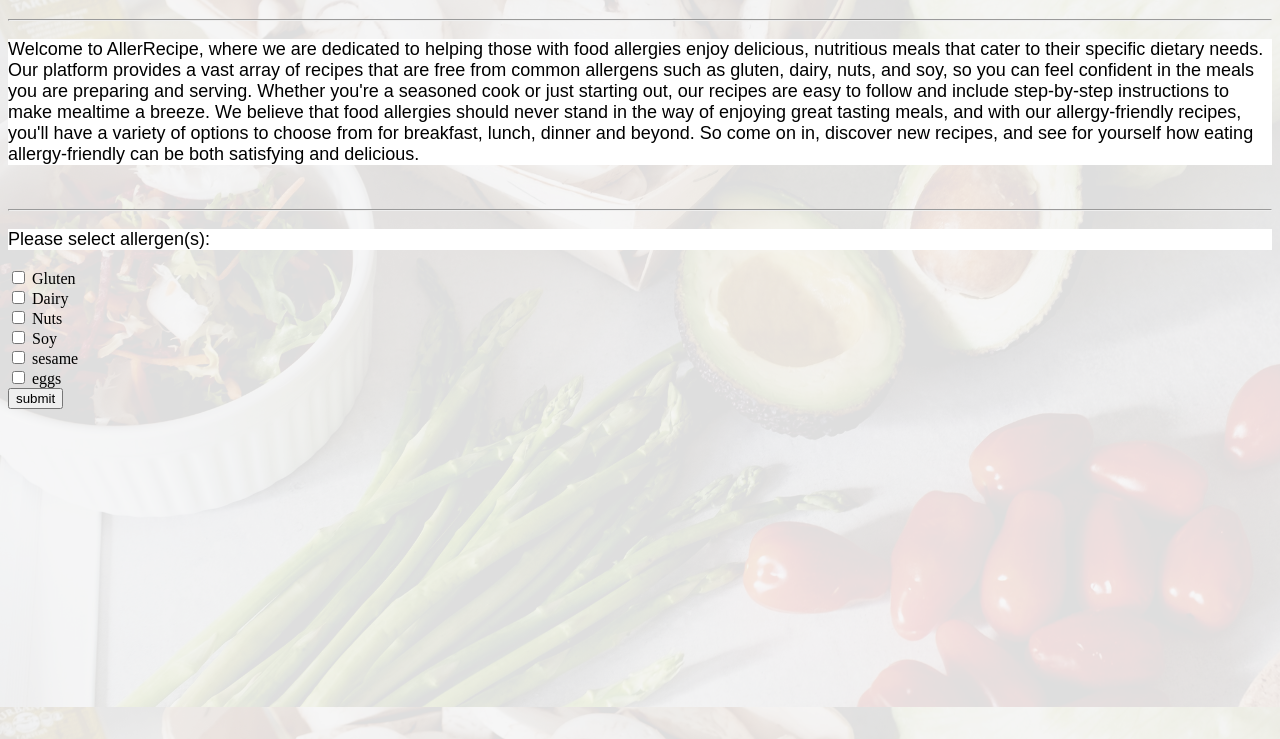
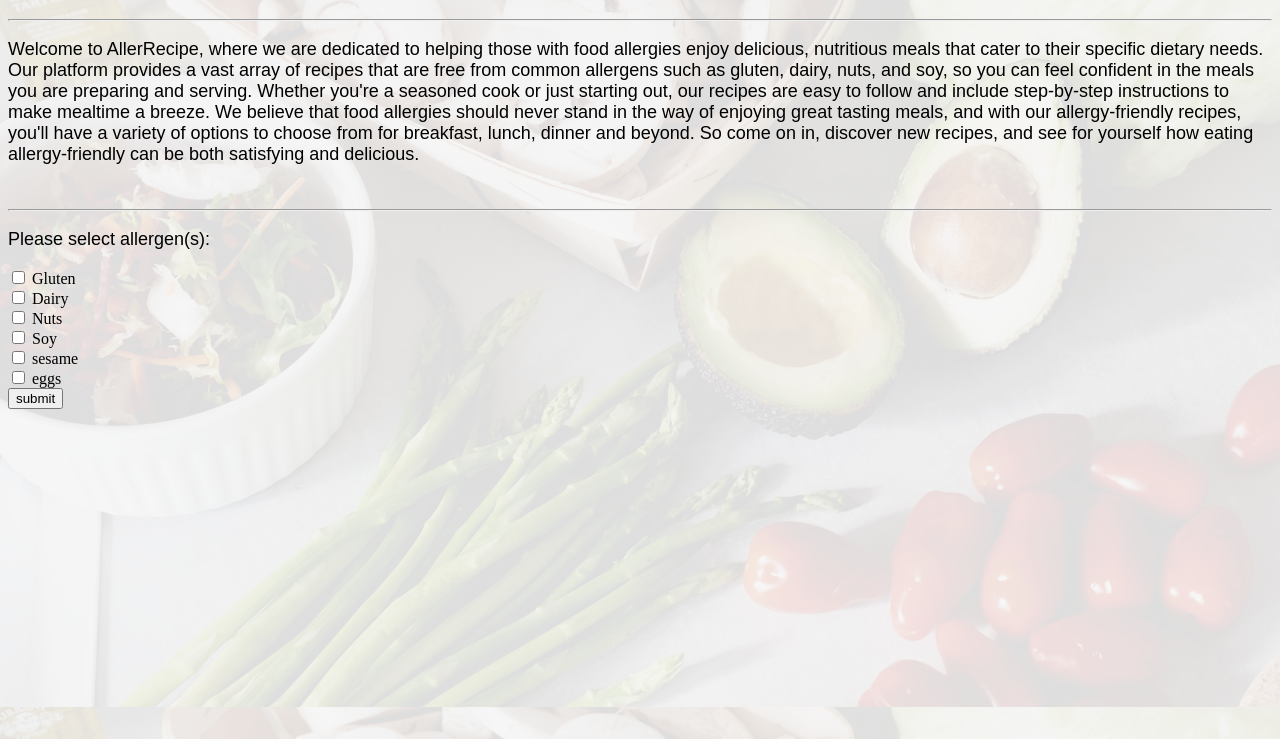
Before and after one commit to AllerRecipes123/AllerRecipes123.github.io, a plain HTML site: page index.html in a window 1280 px wide. Shown: the part 61-800 px from the top of the page. Drawn offline with Linux system fonts and the light colour scheme.

Commit message:
Update style.css

```diff
--- a/style.css
+++ b/style.css
@@ -7,7 +7,7 @@ h1{
 }
 
 p {
-	color: black ; font-size: large; background: white; font-family: fantasy;
+	color: black ; font-size: large;  font-family: fantasy;
 }
 
 
```
